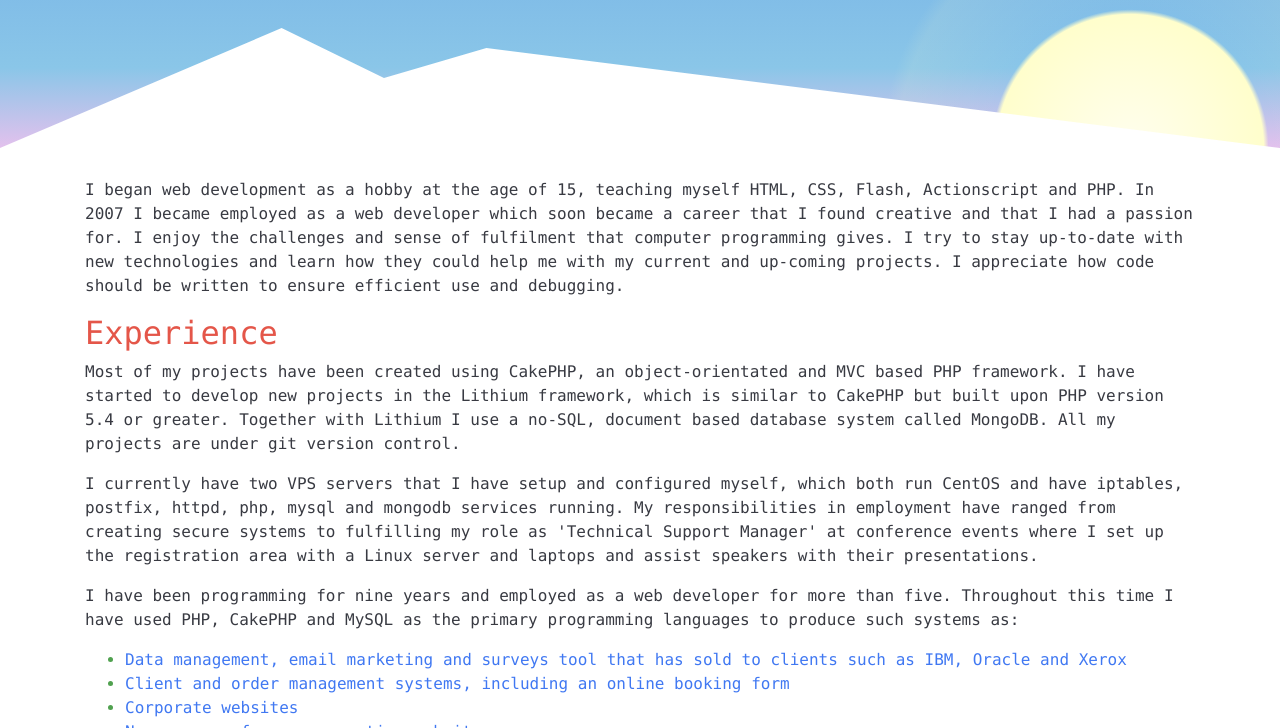
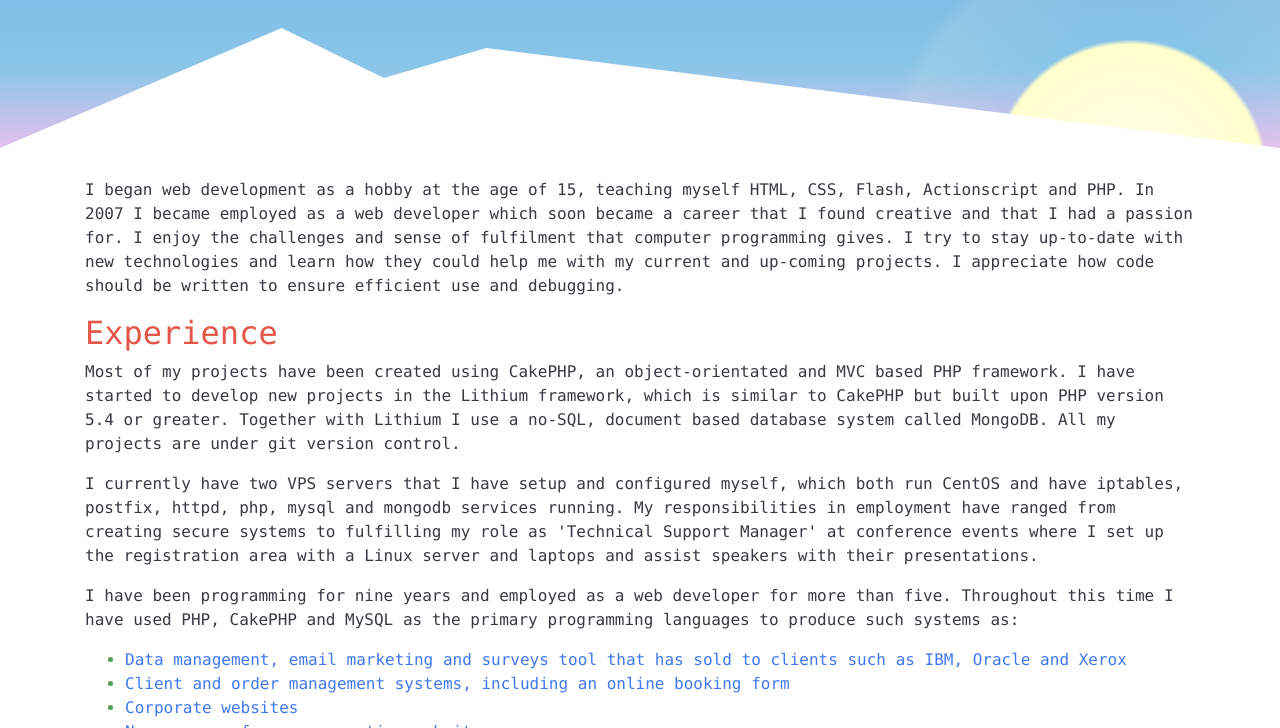
Before and after one commit to jasonroyle/curriculum-vitae, a website: page index.html in a window 1280 px wide. Shown: the part 656-1384 px from the top of the page. Drawn offline with nearby package versions, Linux system fonts and the light colour scheme.

Commit message:
Lowered the sun’s day height

```diff
--- a/src/_layout.scss
+++ b/src/_layout.scss
@@ -71,7 +71,7 @@ footer {
 
 #Sun, #Haze {
   position: absolute;
-  bottom: -350px;
+  bottom: -380px;
   right: -200px;
   width: 700px;
   height: 700px;
```
Also changed, not shown: assets/theme.css.
